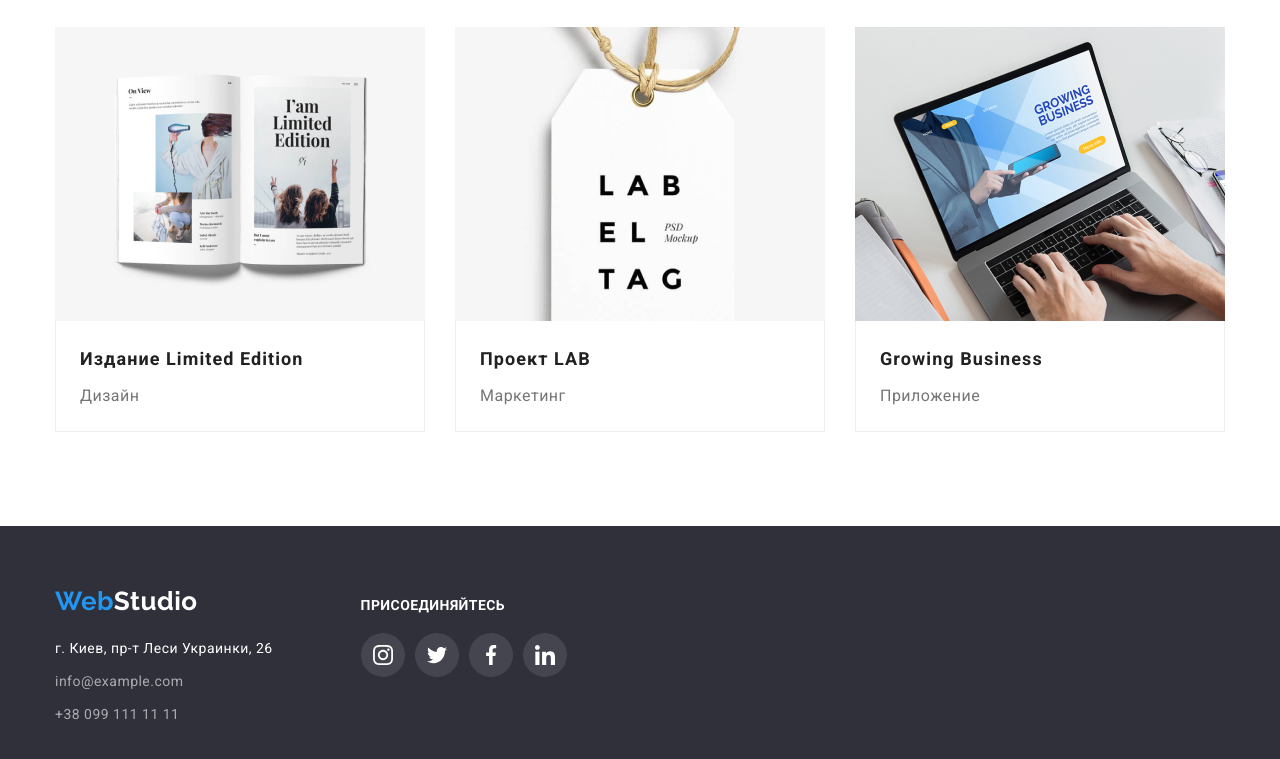
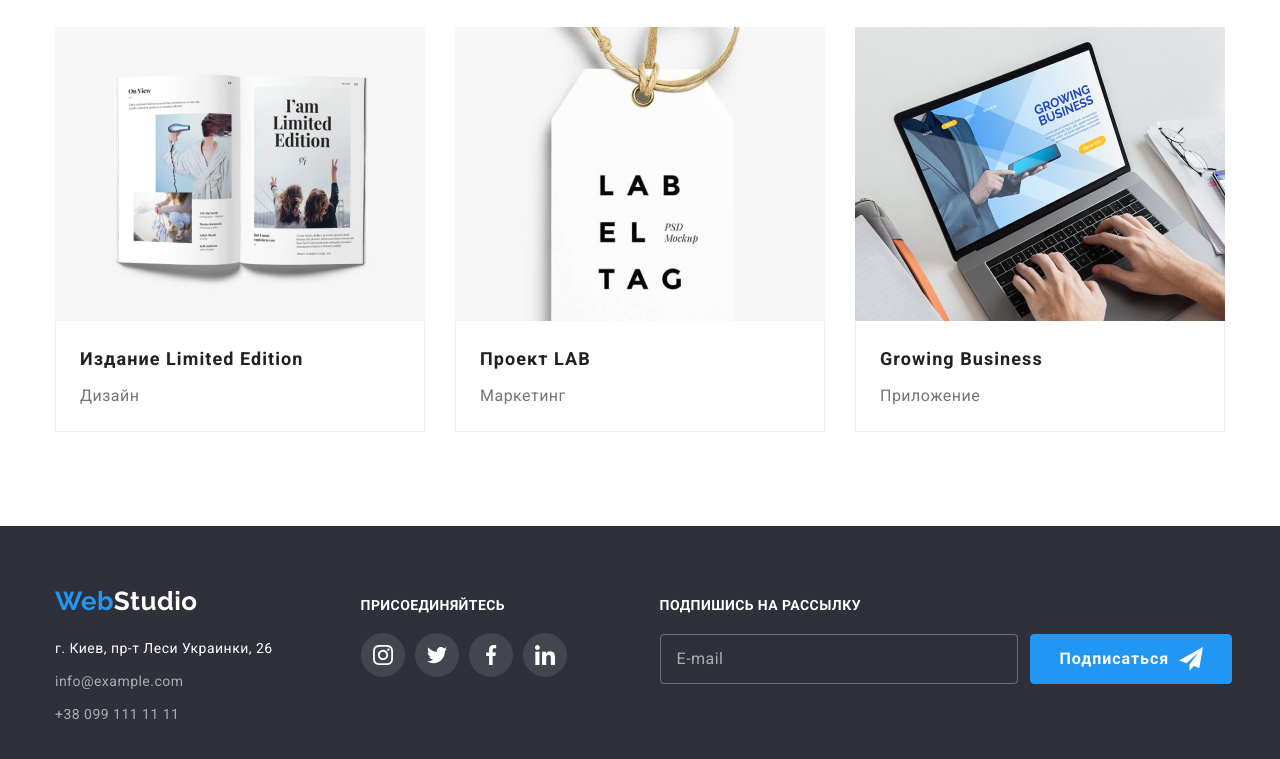
Before and after one commit to noteaskhatanarbayev/goit-markup-hw-06, a plain HTML site: page portfolio.html in a window 1280 px wide. Shown: the part 1109-1868 px from the top of the page. Drawn offline with nearby package versions, Linux system fonts and the light colour scheme.

Commit message:
1.4. update
удалил не валидный дивчик и указал позицию релетив на лейлб

```diff
--- a/css/styles.css
+++ b/css/styles.css
@@ -899,6 +899,7 @@ img {
   flex-direction: column;
 }
 .contact-form-field {
+  position: relative;
   margin-bottom: 10px;
 }
 .contact-form-field-span {
@@ -908,10 +909,7 @@ img {
   letter-spacing: 0.01em;
   color: #757575;
 }
-.contact-form-input-wrapper {
-  position: relative;
-  margin-top: 4px;
-}
+
 .contact-form-input {
   width: 100%;
   height: 40px;
@@ -926,7 +924,7 @@ img {
 }
 .contact-form-icon {
   position: absolute;
-  top: 50%;
+  top: 65%;
   left: 12px;
   transform: translateY(-50%);
   width: 18px;
--- a/portfolio.html
+++ b/portfolio.html
@@ -361,6 +361,29 @@
             </li>
           </ul>
         </div>
+        <div class="footer-form-container">
+          <b class="subscription-form-title">подпишись на рассылку</b>
+          <form name="subscription-form" class="subscription-form">
+            <label for="mail" class="subscription-form-label">E-mail</label>
+            <input
+              type="email"
+              name="mail"
+              placeholder="E-mail"
+              class="subscription-form-input"
+              id="mail"
+            />
+            <button type="submit" class="subscription-form-btn">
+              Подписаться
+              <svg
+                class="subscription-form-btn-icon"
+                width="24px"
+                height="24px"
+              >
+                <use href="./images/icons.svg#icon-send"></use>
+              </svg>
+            </button>
+          </form>
+        </div>
       </div>
     </footer>
   </body>
```
Also changed, not shown: index.html (+1 -6 lines).
